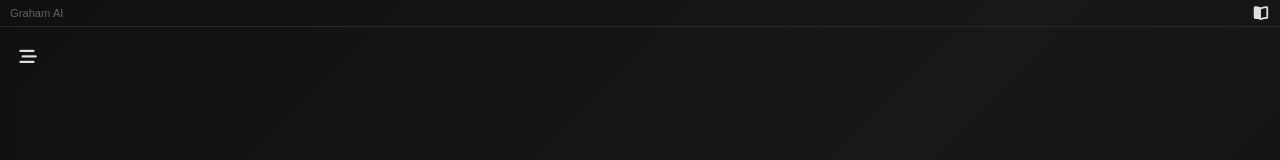
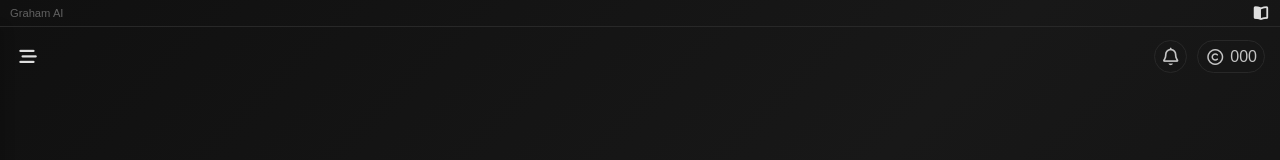
Before and after one commit to leoosilvp/Graham-AI, a React (Vite) app: page /chat in a window 1280 px wide. Shown: the top 160 px of the page. Built offline with nearby package versions, Linux system fonts and the light colour scheme; sample sign-in values are in the browser's storage.

Commit message:
a- criando HeaderChat e adicionando botão para notificações e Credits

```diff
--- a/src/components/Chat.jsx
+++ b/src/components/Chat.jsx
@@ -7,6 +7,8 @@ import "katex/dist/katex.min.css";
 import '../css/chat.css';
 import '../css/markdown.css';
 import Alert from "./Alert.jsx";
+import { Link } from "react-router-dom";
+import Credits from "./Credits.jsx";
 
 function Chat() {
   const [input, setInput] = useState("");
@@ -275,11 +277,25 @@ function Chat() {
 
   return (
     <div className="hero-chat">
+
       {!started ? (
-        <section className="presentation">
-          <h1>Olá {username}! O que posso fazer por ti?</h1>
-          <h2>Navegue pela IA mais eficiente do mercado!</h2>
-        </section>
+        <>
+          <section className="chat-header">
+            <article className="notification-btn">
+              <Link to='/notification' title="Notificações">
+                <i className="fa-regular fa-bell" />
+              </Link>
+            </article>
+
+            <Credits />
+          </section>
+
+          <section className="presentation">
+            <h1>Olá {username}! O que posso fazer por ti?</h1>
+            <h2>Navegue pela IA mais eficiente do mercado!</h2>
+          </section>
+        </>
+
       ) : (
         <section className="ctn-chat-box" ref={chatBoxRef}>
           <section className="chat-box">
--- /dev/null
+++ b/src/components/Credits.jsx
@@ -0,0 +1,16 @@
+import '../css/credits.css'
+
+const Credits = () => {
+    return (
+        <section className='credits-section'>
+            <article className="credits-btn">
+                <i className="fa-regular fa-copyright" />
+                000
+            </article>
+
+
+        </section>
+    )
+}
+
+export default Credits
--- a/src/components/Notification.jsx
+++ b/src/components/Notification.jsx
@@ -1,3 +1,4 @@
+import '../css/notification.css'
 
 const Notification = () => {
   return (
--- a/src/css/chat.css
+++ b/src/css/chat.css
@@ -21,6 +21,18 @@
     justify-content: center;
     margin-left: -55px;
     width: 100%;
+}
+
+.chat-header{
+    position: absolute;
+    top: 25px;
+    left: 0;
+    display: flex;
+    width: 100%;
+    padding: 15px;
+    align-items: center;
+    justify-content: end;
+    gap: 10px;
 }
 
 .presentation {
--- /dev/null
+++ b/src/css/credits.css
@@ -0,0 +1,20 @@
+.credits-btn{
+    display: flex;
+    align-items: center;
+    height: 33px;
+    padding: 0 7px;
+    border: 1px solid var(--color-line);
+    border-radius: 50px;
+    gap: 5px;
+    cursor: pointer;
+    transition: all 0.2s ease;
+    color: #c4c4c4;
+}
+
+.credits-btn i{
+    font-size: 1rem;
+}
+
+.credits-btn:hover{
+    background: #1e1e1e;
+}
--- /dev/null
+++ b/src/css/notification.css
@@ -0,0 +1,17 @@
+.notification-btn a{
+    text-decoration: none;
+    display: flex;
+    align-items: center;
+    justify-content: center;
+    width: 33px;
+    height: 33px;
+    color: #c4c4c4;
+    font-size: 1.1rem;
+    border-radius: 50%;
+    border: 1px solid var(--color-line);
+    transition: all 0.2s ease;
+}
+
+.notification-btn a:hover{
+    background: #1e1e1e;
+}
```
